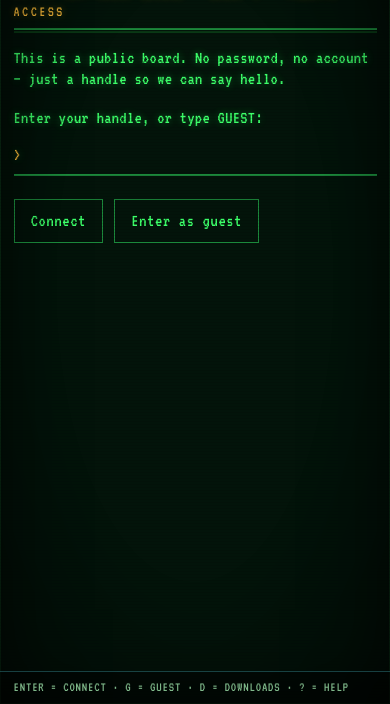
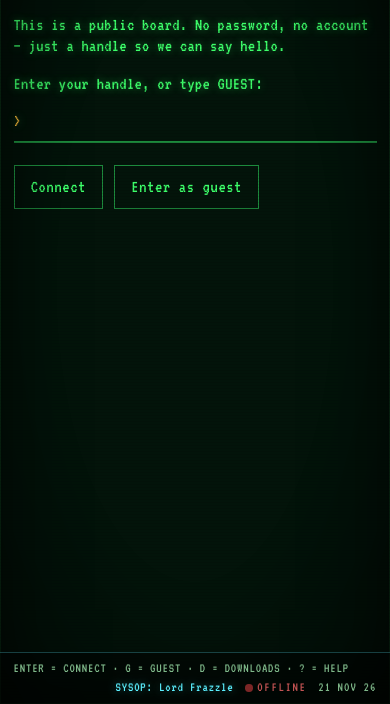
Before and after one commit to Jase-lab/franticbytes-site, a plain HTML site: page index.html in a window 390 px wide. Shown: the part 140-844 px from the top of the page. Drawn offline with Linux system fonts and the light colour scheme.

Commit message:
Move SysOp Lord Frazzle to the footer with a session presence light
The top bar now says FRANTICBBS. The SysOp handle, a per-session
online/offline indicator, and the date (21 NOV 26) sit in the
bottom-right corner on every screen.

```diff
--- a/css/style.css
+++ b/css/style.css
@@ -156,17 +156,60 @@ a:hover, a:focus-visible { color: var(--amber); }
 }
 
 .footer-bar {
-  display: grid;
-  grid-template-columns: minmax(0, 1fr) auto;
-  align-items: start;
-  gap: 0.75rem;
+  display: flex;
+  flex-direction: column;
+  align-items: stretch;
+  gap: 0.2rem;
   border-bottom: 0;
   border-top: 1px solid rgba(92, 240, 255, 0.25);
   color: var(--dim);
   text-shadow: none;
 }
 #footer-left { min-width: 0; }
-#footer-right { white-space: nowrap; }
+#footer-right,
+.sysop-corner {
+  display: inline-flex;
+  align-items: center;
+  flex-wrap: wrap;
+  justify-content: flex-end;
+  gap: 0.65rem;
+  text-align: right;
+  justify-self: end;
+  white-space: nowrap;
+  color: var(--dim);
+}
+.sysop-name { color: var(--cyan); text-shadow: 0 0 8px rgba(92, 240, 255, 0.4); }
+.sysop-date { color: var(--dim); letter-spacing: 0.08em; }
+
+.presence {
+  display: inline-flex;
+  align-items: center;
+  gap: 0.35em;
+  letter-spacing: 0.1em;
+}
+.presence .dot {
+  width: 0.55em;
+  height: 0.55em;
+  border-radius: 50%;
+  flex-shrink: 0;
+}
+.presence.online { color: var(--green); text-shadow: var(--glow); }
+.presence.online .dot {
+  background: var(--green);
+  box-shadow: 0 0 6px var(--green);
+  animation: sysop-blink 1.1s steps(1) infinite;
+}
+.presence.offline { color: #c45454; text-shadow: none; }
+.presence.offline .dot {
+  background: #8a2a2a;
+  box-shadow: none;
+  opacity: 0.9;
+}
+.presence-label { letter-spacing: 0.12em; }
+
+@keyframes sysop-blink {
+  50% { opacity: 0.25; }
+}
 
 .screen {
   position: relative;
@@ -447,6 +490,7 @@ h3 { font-weight: 400; color: var(--amber); letter-spacing: 0.08em; }
   .block-cursor { animation: none; }
   .panel { animation: none; }
   .scanlines { opacity: 0.25; }
+  .presence.online .dot { animation: none; }
 }
 
 /* Tight phones: drop heavy bezel, keep the screen */
@@ -466,7 +510,11 @@ h3 { font-weight: 400; color: var(--amber); letter-spacing: 0.08em; }
     border-radius: 0;
   }
   .status-bar { font-size: 0.75em; }
-  #status-left, #footer-right { word-break: break-word; }
+  #status-left { word-break: break-word; }
+  #footer-right,
+  .sysop-corner {
+    white-space: normal;
+  }
 }
 
 @media (min-width: 601px) {
--- a/index.html
+++ b/index.html
@@ -16,7 +16,7 @@
     "site": {
       "name": "FranticBytes",
       "tagline": "Retro software for the MEGA65 and beyond",
-      "sysop": "Frantic",
+      "sysop": "Lord Frazzle",
       "canonicalHost": "www.franticbytes.com"
     },
     "products": [
@@ -78,7 +78,7 @@
         <div class="vignette" aria-hidden="true"></div>
 
         <header class="status-bar" role="banner">
-          <span id="status-left">FRANTICBYTES  //  NODE 1  //  2400 8-N-1</span>
+          <span id="status-left">FRANTICBBS  //  NODE 1  //  2400 8-N-1</span>
           <span id="status-right"></span>
         </header>
 
@@ -137,7 +137,7 @@
           <section id="about" class="panel" hidden>
             <h2>About the board</h2>
             <p class="rule" aria-hidden="true">========================================</p>
-            <p>FranticBytes is a tiny retro software publisher run by its SysOp. The board is a pretend BBS — a handshake, a handle, a menu — in front of a real download area.</p>
+            <p>FranticBytes is a tiny retro software publisher run by SysOp Lord Frazzle. The board is a pretend BBS — a handshake, a handle, a menu — in front of a real download area.</p>
             <p>The first product is <strong>Write65</strong>, a Markdown editor for the <a href="https://mega65.org/" rel="noopener noreferrer">MEGA65</a>, with matching desktop builds for Mac, Windows, and Linux. More titles will show up here as they ship. The catalog is data-driven, so new products can be added without redesigning the board.</p>
             <p>This site lives at <strong>www.franticbytes.com</strong>.</p>
             <nav class="menu" aria-label="About navigation">
@@ -177,7 +177,11 @@
 
         <footer class="status-bar footer-bar" role="contentinfo">
           <span id="footer-left">ESC=BACK  ·  S=SKIP  ·  D=DOWNLOADS  ·  ?=HELP</span>
-          <span id="footer-right"></span>
+          <span id="footer-right" class="sysop-corner">
+            <span class="sysop-name">SYSOP: Lord Frazzle</span>
+            <span class="presence" id="sysop-presence"><span class="dot" aria-hidden="true"></span><span class="presence-label"></span></span>
+            <span class="sysop-date" id="sysop-date"></span>
+          </span>
         </footer>
       </div>
     </div>
--- a/js/app.js
+++ b/js/app.js
@@ -26,15 +26,60 @@
 
   function todayStamp() {
     try {
-      return new Date().toLocaleDateString("en-US", {
+      const parts = new Intl.DateTimeFormat("en-US", {
         timeZone: "America/Denver",
         day: "2-digit",
         month: "short",
-        year: "numeric",
-      }).toUpperCase();
+        year: "2-digit",
+      }).formatToParts(new Date());
+      const get = (type) => {
+        const part = parts.find((p) => p.type === type);
+        return part ? part.value : "";
+      };
+      return `${get("day")} ${get("month").replace(".", "").toUpperCase()} ${get("year")}`;
     } catch {
-      return new Date().toDateString().toUpperCase();
+      const d = new Date();
+      const months = ["JAN","FEB","MAR","APR","MAY","JUN","JUL","AUG","SEP","OCT","NOV","DEC"];
+      const dd = String(d.getDate()).padStart(2, "0");
+      const yy = String(d.getFullYear()).slice(-2);
+      return `${dd} ${months[d.getMonth()]} ${yy}`;
     }
+  }
+
+  function sysopName() {
+    return (state.catalog && state.catalog.site && state.catalog.site.sysop) || "Lord Frazzle";
+  }
+
+  function sysopIsOnline() {
+    try {
+      const key = "fb_sysop_online";
+      const existing = sessionStorage.getItem(key);
+      if (existing === "1" || existing === "0") return existing === "1";
+      const on = Math.random() < 0.5;
+      sessionStorage.setItem(key, on ? "1" : "0");
+      return on;
+    } catch {
+      if (typeof state._sysopOnline !== "boolean") {
+        state._sysopOnline = Math.random() < 0.5;
+      }
+      return state._sysopOnline;
+    }
+  }
+
+  function renderSysopCorner() {
+    const el = $("footer-right");
+    if (!el) return;
+    const on = sysopIsOnline();
+    el.className = "sysop-corner";
+    el.innerHTML = `
+      <span class="sysop-name">SYSOP: ${escapeHtml(sysopName())}</span>
+      <span class="presence ${on ? "online" : "offline"}" title="${on ? "SysOp is on the board" : "SysOp is away from the board"}">
+        <span class="dot" aria-hidden="true"></span>
+        <span class="presence-label">${on ? "ONLINE" : "OFFLINE"}</span>
+      </span>
+      <span class="sysop-date">${escapeHtml(todayStamp())}</span>
+    `;
+    if ($("status-right")) $("status-right").textContent = "";
   }
 
   function sleep(ms) {
@@ -577,8 +622,9 @@
   }
 
   async function boot() {
-    $("status-right").textContent = "SYSOP: FRANTIC  ·  " + todayStamp();
+    renderSysopCorner();
     await loadCatalog();
+    renderSysopCorner();
     bind();
 
     const saved = loadSavedHandle();
--- a/products.json
+++ b/products.json
@@ -2,7 +2,7 @@
   "site": {
     "name": "FranticBytes",
     "tagline": "Retro software for the MEGA65 and beyond",
-    "sysop": "Frantic",
+    "sysop": "Lord Frazzle",
     "canonicalHost": "www.franticbytes.com"
   },
   "products": [
```
Also changed, not shown: 404.html (+50 -4 lines).
